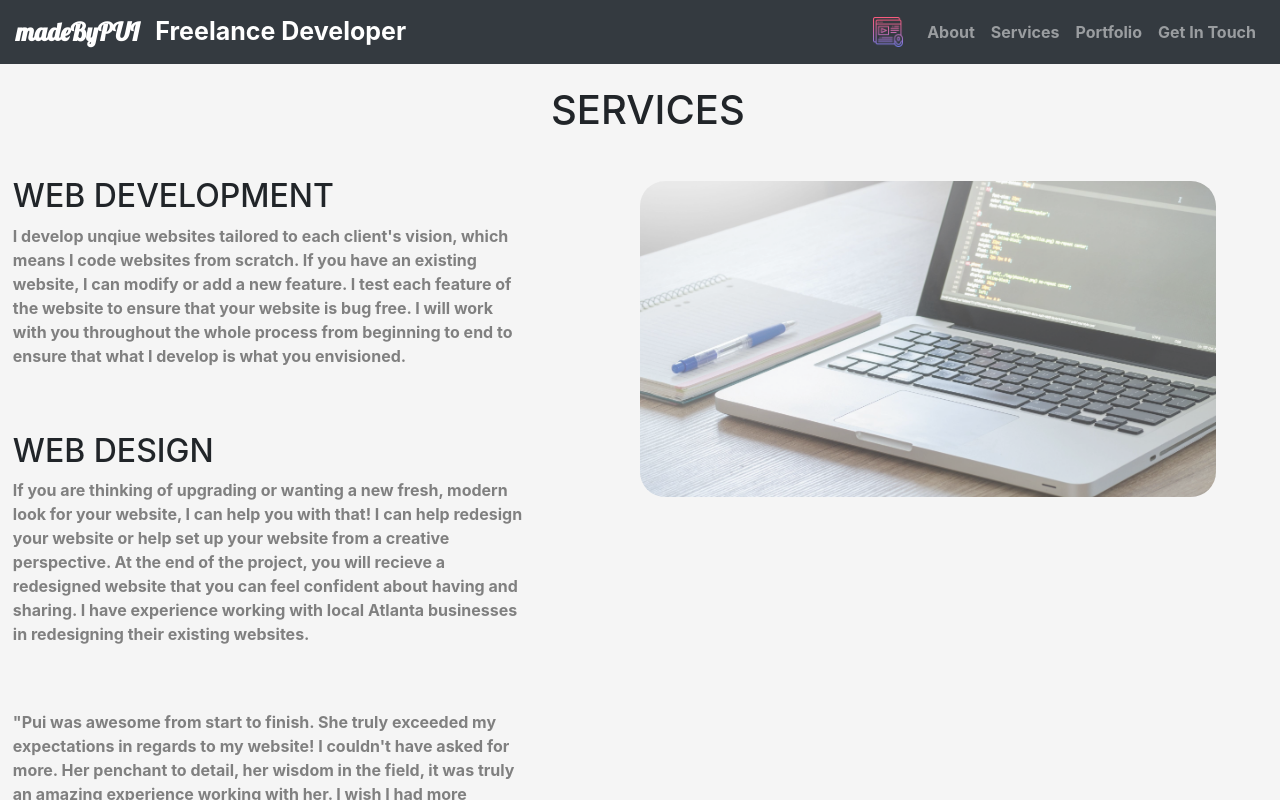
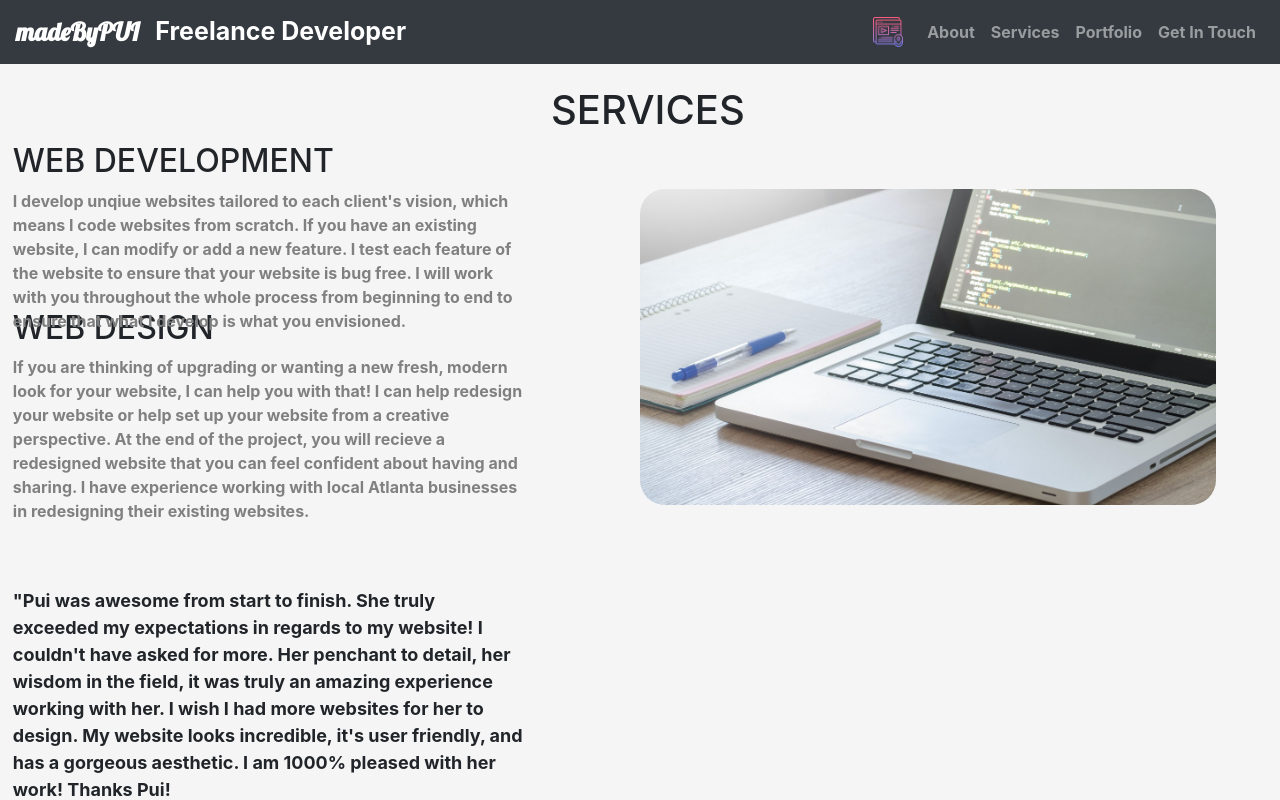
Before and after one commit to ptam1/madeByPui, a React (Create React App) app in the folder my-app/: page /services in a window 1280 px wide. Built offline with nearby package versions, Linux system fonts and the light colour scheme.

Commit message:
updated media queries and form hosting

```diff
--- a/my-app/src/frontend/FitnessSlide.js
+++ b/my-app/src/frontend/FitnessSlide.js
@@ -43,6 +43,17 @@ export default class BambinellisSlide extends Component {
                         </Carousel.Caption>
                     </Carousel.Item>
 
+                    <Carousel.Item>
+                        <img
+                            class="img-fluid"
+                            src="/After - Fitness Product Page.JPG"
+                            alt="After - Fitness Product Page"
+                        />
+                        <Carousel.Caption class="carousel-caption">
+                            <p><b>After - Product Page</b></p>
+                        </Carousel.Caption>
+                    </Carousel.Item>
+
 
                     <Carousel.Item>
                         <img
@@ -65,6 +76,17 @@ export default class BambinellisSlide extends Component {
                             <p><b>After - Footer</b></p>
                         </Carousel.Caption>
                     </Carousel.Item>
+
+                    <Carousel.Item>
+                        <img
+                            class="img-fluid"
+                            src="/Fitness Membership Login.JPG"
+                            alt="Fitness Membership Login"
+                        />
+                        <Carousel.Caption class="carousel-caption">
+                            <p><b>Installed Memebership Login Portal App</b></p>
+                        </Carousel.Caption>
+                    </Carousel.Item>
                 </Carousel>
             </div>
         );
--- a/my-app/src/frontend/Portfolio.css
+++ b/my-app/src/frontend/Portfolio.css
@@ -131,8 +131,9 @@
 /* smartphones, portrait iPhone, portrait 480x320 phones (Android) */
 @media only screen and (min-width: 320px) {
 	.row {
-		margin-left: -15%;
+		margin-left: 5%;
 		margin-top: 10%;
+		width: 90%;
 	}
 }
 
@@ -147,6 +148,7 @@
 		margin-top: 5%;
 		width: 75%;
 	}
+
 }
 
 
--- a/my-app/src/frontend/Services.css
+++ b/my-app/src/frontend/Services.css
@@ -16,16 +16,23 @@
 
 #bambinelliTestimonial {
     white-space: normal;
-    color: gray;
     text-align: left;
 }
+
+#mariascleaningserviceTestimonial {
+    white-space: normal;
+    text-align: left;
+}
+
+
 
 
 /* smartphones, portrait iPhone, portrait 480x320 phones (Android) */
 @media only screen and (min-width: 320px) {
     .servicesTitleProperties {
         margin-top: 15%;
-        margin-left: 35%;
+        margin-left: 5%;
+        text-align: center;
     }
 
     #firstParagraphProperties {
@@ -61,75 +68,69 @@
         margin-left: 5%;
     }
 
+    #mariascleaningserviceTestimonial {
+        font-size: large;
+        width: 90vw;
+        margin-top: 20%;
+        margin-left: 5%;
+    }
+
     #servicesPic {
         width: 90vw;
-        margin-top: 3%;
+        margin-top: 10%;
         margin-left: 5%;
         border-radius: 25px;
-        opacity: .75;
+        opacity: 1;
     }
 }
 
 /* portrait tablets, portrait iPad, e-readers (Nook/Kindle), landscape 800x480 phones (Android) */
 @media (min-width:600px) {
     .servicesTitleProperties {
-        margin-top: 2%;
-        margin-left: -10%;
+        margin-top: 15%;
+        margin-left: 0%;
         text-align: center;
     }
 
 
+    #firstTitlePosition {
+        font-size: xx-large;
+        margin-top: 10%;
+        white-space: normal;
+        text-align: center;
+    }
+
+    #secondTitlePosition {
+        font-size: xx-large;
+        margin-top:  10%;
+        white-space: normal;
+        text-align: center;
+    }
+
     #firstParagraphProperties {
-        margin-top: 0;
-        margin-left: 1%;
-        width: 40vw;
+        margin-top: 0%;
+        margin-left: 20%;
+        width: 60vw;
         text-align: left;
     }
 
     #secondParagraphProperties {
-        margin-top: -15%;
-        margin-left: 1%;
-        width: 40vw;
+        margin-top: 0%;
+        margin-left: 20%;
+        width: 60vw;
         text-align: left;
     }
 
-    #firstTitlePosition {
-        font-size: xx-large;
-        margin-top: -25%;
-        white-space: normal;
-        text-align: left;
-    }
+    #bambinelliTestimonial {
+        font-size: large;
+        width: 60vw;
+        margin-top: 10%;
+        margin-left: 20%;
 
-    #secondTitlePosition {
-        font-size: xx-large;
-        white-space: normal;
-        margin-top: 5%;
-        margin-left: 1%;
-        text-align: left;
-    }
-
-    #firstTitleIcon {
-        margin-top: 50%;
-        margin-left: 50%;
-    }
-
-    #secondTitleIcon {
-        margin-top: 50%;
-        margin-left: 50%;
-    }
-
-    #bambinelliTestimonial {
-        width: 40vw;
-        margin-top: 5%;
-        margin-left: 1%;
     }
 
     #servicesPic {
-        margin-top: 3%;
-        margin-left: 50%;
-        width: 45vw;
-        border-radius: 25px;
-        opacity: .75;
+        display: none;
     }
 }
 
@@ -140,6 +141,7 @@
         margin-top: 2%;
         margin-left: -10%;
         text-align: center;
+        position: relative;
     }
 
 
@@ -148,10 +150,11 @@
         margin-left: 1%;
         width: 40vw;
         text-align: left;
+        position: absolute;
     }
 
     #secondParagraphProperties {
-            margin-top:  0%;
+        margin-top: 0%;
         margin-left: 1%;
         width: 40vw;
         text-align: left;
@@ -159,7 +162,7 @@
 
     #firstTitlePosition {
         font-size: xx-large;
-            margin-top: -25%;
+        margin-top: 0%;
         margin-left: 1%;
         white-space: normal;
         text-align: left;
@@ -168,22 +171,26 @@
     #secondTitlePosition {
         font-size: xx-large;
         white-space: normal;
-            margin-top: 5%;
+        margin-top: 10%;
         margin-left: 1%;
         text-align: left;
     }
 
     #bambinelliTestimonial {
+        font-size: large;
         width: 40vw;
         margin-top: 5%;
         margin-left: 1%;
+        position: relative;
     }
 
     #servicesPic {
-            margin-top: 3%;
+        margin-top: 0%;
         margin-left: 50%;
         width: 45vw;
         border-radius: 25px;
-            opacity: .75;
+        opacity: 1;
+        position: absolute;
+        display: inline;
     }
  }
--- a/my-app/src/frontend/Services.js
+++ b/my-app/src/frontend/Services.js
@@ -19,20 +19,16 @@ export default class Services extends Component {
                     </div>
                         </Col>
                     </Row>
-                    <img id="servicesPic" src={"/macbook pro.jpg"} alt={"macbook pro picture"} />
 
                     <h1 id="firstTitlePosition"> WEB DEVELOPMENT </h1>
-
-
-
                     <p id="firstParagraphProperties">
                         <b>    I develop unqiue websites tailored to each client's vision, which means I code websites from scratch. If you have an existing website, I can modify or add a new feature. I test each feature of the website to ensure that your website is bug free. I will work with you throughout the whole process from beginning to end to ensure that what I develop is what you envisioned.
                         </b>
                     </p>
 
+                        <img id="servicesPic" src={"/macbook pro.jpg"} alt={"macbook pro picture"} />
+
                     <h1 id="secondTitlePosition"> WEB DESIGN </h1>
-
-
                     <p id="secondParagraphProperties">
                         <b>    If you are thinking of upgrading or wanting a new fresh, modern look for your website,           I can help you with that! I can help redesign your website or help set up your website
                         from a creative perspective. At the end of the project, you will recieve a redesigned
@@ -43,12 +39,11 @@ export default class Services extends Component {
 
                     <p id="bambinelliTestimonial">
                         <b>
-                            "Pui was awesome from start to finish. She truly exceeded my expectations in regards to my website! I couldn't have asked for more. Her penchant to detail, her wisdom in the field, it was truly an amazing experience working with her. I wish I had more websites for her to design. My website looks incredible, it's user friendly, and has a gorgeous aesthetic. I am 1000% pleased with her work! Thanks Pui!"
-                            <br/> - Taiwo
-                            <br/> Marketing Director, Bambinelli's
+                            "Pui was awesome from start to finish. She truly exceeded my expectations in regards to my website! I couldn't have asked for more. Her penchant to detail, her wisdom in the field, it was truly an amazing experience working with her. I wish I had more websites for her to design. My website looks incredible, it's user friendly, and has a gorgeous aesthetic. I am 1000% pleased with her work! Thanks Pui!
                         </b>
+                        <br /> - Taiwo
+                        <br /> Marketing Director, Bambinelli's
                     </p>
-
 
                 </div>
                 </Container>
--- a/my-app/src/frontend/about.js
+++ b/my-app/src/frontend/about.js
@@ -15,8 +15,7 @@ export default class About extends Component {
 
                     <h1 id="titleProperties"> ABOUT THE FREELANCE DEVELOPER </h1>
 
-
-                    <img class="imageProperties" src={"/aboutPic.jpg"} alt={"image"} />
+                    <img class="imageProperties" src={"/Headshot.jpg"} alt={"image"} />
 
                     <p class="paragraphProperties">
                     <b> Hi! My name is Pui!
@@ -24,8 +23,17 @@ export default class About extends Component {
                         with experience in software quality assurance. I have experience working with local Atlanta businesses in setting up and redesigning their website. I launched my own website services, because I want to help people fulfill their dreams by creating their perfect website or software product on an affordable budget. If you would like to know more about what I can do for you or want a quote, let's have a chat!
                     </b>
                     </p>
+                    <div id="buttonwrapper">
                     <Button id="buttonProperties" href="/contact"> <b> Let's Have A Chat! </b> </Button>
+                    </div>
 
+                    <p class="mariascleaningserviceTestimonial">
+                        <b>
+                            "With Pui's help, we were able to increase the functionality of our website. It looks professional and very easy to navigate. She handled things very efficiently and was available for any questions we have. We couldn't be more happier with our new website."
+                        </b>
+                        <br /> - Cristian
+                        <br /> Manager, Maria's Cleaning Service
+                    </p>
             </div>
             </Container>
         );
```
Also changed, not shown: my-app/src/frontend/Portfolio.js (+8 -5 lines), my-app/src/frontend/aboutPic.css (+60 -24 lines), 1 other file (tests, documents, lock files or other folders). Lines whose indentation alone changed are shown as unchanged.
